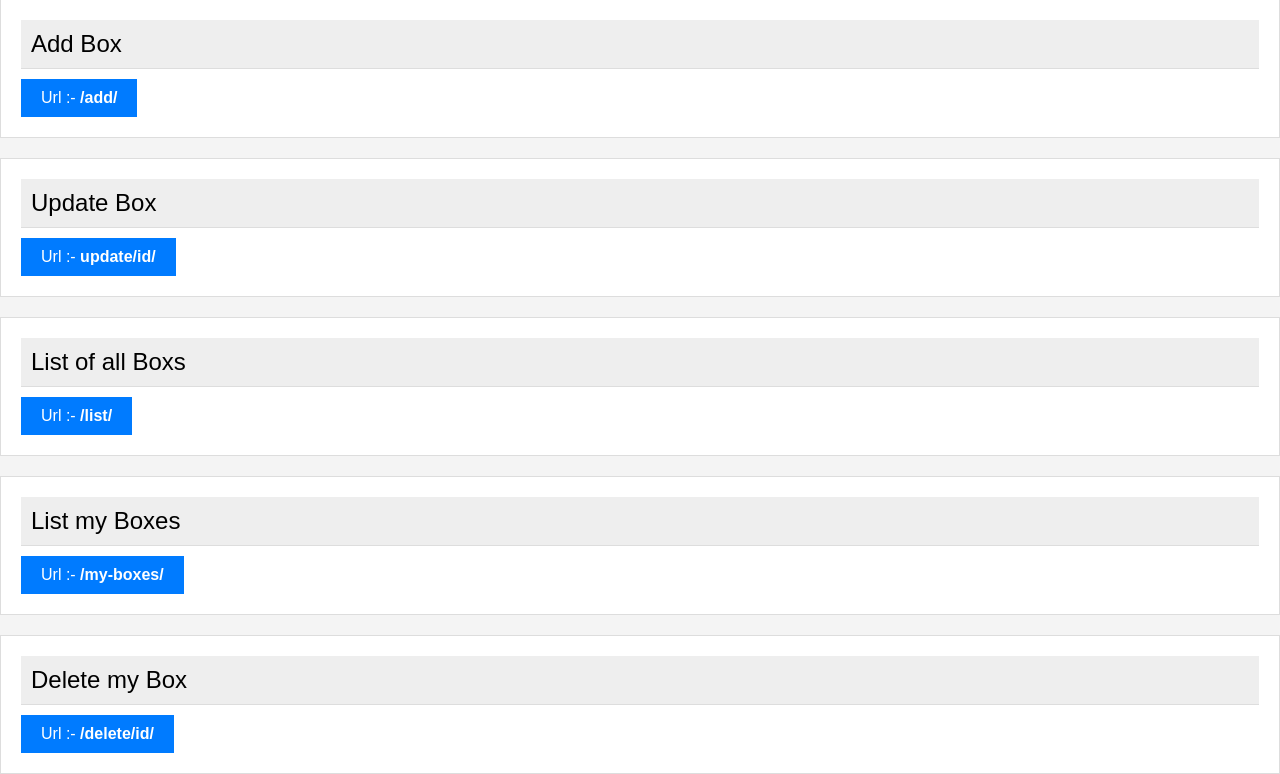
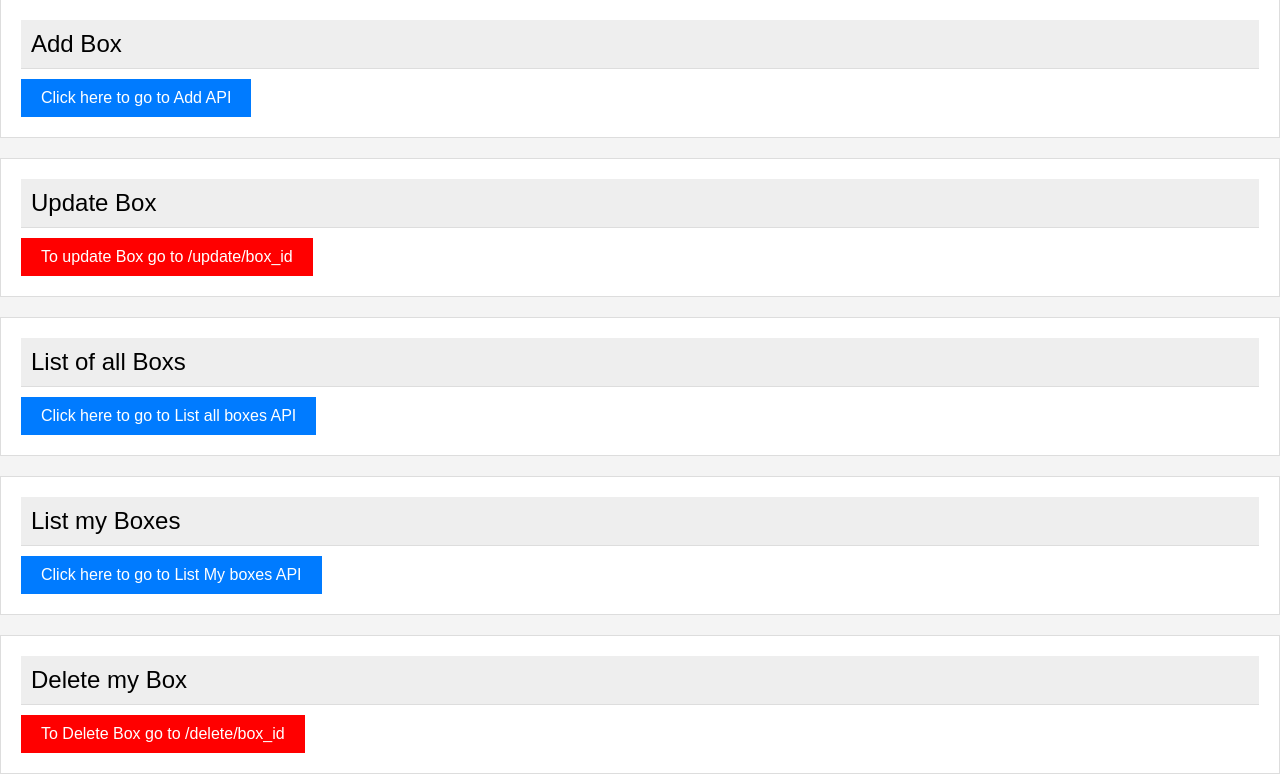
Before and after one commit to iparth36i/API_Service_for_CRUD, a Django app: page / in a window 1280 px wide. Shown: the part 67-841 px from the top of the page. Run offline with Django 4.2, Linux system fonts and the light colour scheme; a user stored in the database is signed in.

Commit message:
changes added

```diff
--- a/templates/home.html
+++ b/templates/home.html
@@ -82,28 +82,28 @@
 {% if user.is_authenticated %}
     <div class="container">
         <div class="header">Add Box</div>
-        <a href="#" class="button">Url :- <b>/add/</b></a>
+        <a href="{% url 'box-add' %}" class="button">Click here to go to Add API</a>
     </div>
     <div class="container">
         <div class="header">Update Box</div>
-        <a href="#" class="button">Url :- <b>update/id/</b></a>
+        <a href="#" class="button" style="background-color:red;pointer-events: none;">To update Box go to /update/box_id</a>
     </div>
     <div class="container">
         <div class="header">List of all Boxs</div>
-        <a href="#" class="button">Url :- <b>/list/</b></a>
+        <a href="{% url 'box-list' %}" class="button">Click here to go to List all boxes API</a>
     </div>
     <div class="container">
         <div class="header">List my Boxes</div>
-        <a href="#" class="button">Url :- <b>/my-boxes/</b></a>
+        <a href="{% url 'my-box-list' %}" class="button">Click here to go to List My boxes API</a>
     </div>
     <div class="container">
         <div class="header">Delete my Box</div>
-        <a href="#" class="button">Url :- <b>/delete/id/</b></a>
+        <a href="#" class="button" style="background-color:red;pointer-events: none;">To Delete Box go to /delete/box_id</a>
     </div>
 
 {% else %}
 <div class="container" style="height: 50vh; display: flex; align-items: center; justify-content: center;">
-    <div class="header" style="padding: 20vh;"><b><u>Login First</u></b></div>
+    <div class="header" style="padding: 20vh;"><a href="{% url 'login' %}"><b><u>Login First</u></b></a></div>
 </div>
 
 {% endif %}
```
Also changed, not shown: db.sqlite3.
